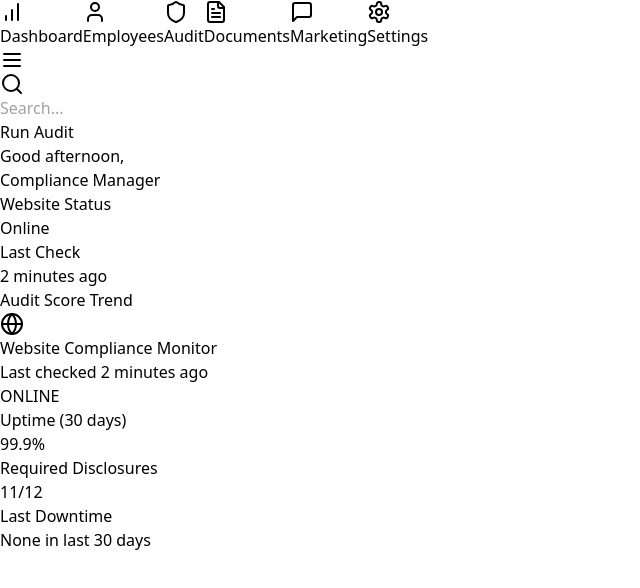
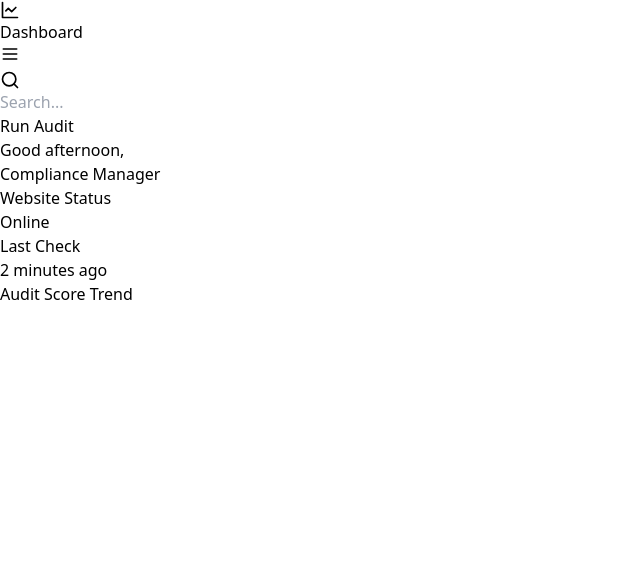
Before and after one commit to Investgrape/ria-back-office, a React (Vite) app: page / in a window 1280 px wide. Shown: the top 588 px of the page, without its empty margins (0-640 px from the left). Built offline with nearby package versions, Linux system fonts and the light colour scheme.

Commit message:
Add simplified dashboard component

```diff
--- a/src/App.jsx
+++ b/src/App.jsx
@@ -1,17 +1,23 @@
 import { useState } from 'react';
-import {
-  Search, Menu, User,
-  BarChart, Shield, FileText,
-  MessageSquare, Settings, Globe,
-} from 'lucide-react';
 import { LineChart, Line, XAxis, YAxis, Tooltip, ResponsiveContainer } from 'recharts';
 
-const Card = ({ children, className = '' }) => (
-  <div className={`bg-white rounded-lg shadow ${className}`}>{children}</div>
+// SVG Icons Components
+const SearchIcon = () => (
+  <svg xmlns="http://www.w3.org/2000/svg" width="20" height="20" viewBox="0 0 24 24" fill="none" stroke="currentColor" strokeWidth="2" strokeLinecap="round" strokeLinejoin="round">
+    <circle cx="11" cy="11" r="8"/><path d="m21 21-4.3-4.3"/>
+  </svg>
 );
 
-const CardContent = ({ children, className = '' }) => (
-  <div className={className}>{children}</div>
+const MenuIcon = () => (
+  <svg xmlns="http://www.w3.org/2000/svg" width="20" height="20" viewBox="0 0 24 24" fill="none" stroke="currentColor" strokeWidth="2" strokeLinecap="round" strokeLinejoin="round">
+    <line x1="4" x2="20" y1="12" y2="12"/><line x1="4" x2="20" y1="6" y2="6"/><line x1="4" x2="20" y1="18" y2="18"/>
+  </svg>
+);
+
+const ChartIcon = () => (
+  <svg xmlns="http://www.w3.org/2000/svg" width="20" height="20" viewBox="0 0 24 24" fill="none" stroke="currentColor" strokeWidth="2" strokeLinecap="round" strokeLinejoin="round">
+    <path d="M3 3v18h18"/><path d="m19 9-5 5-4-4-3 3"/>
+  </svg>
 );
 
 const mockData = {
@@ -26,64 +32,48 @@ const mockData = {
     lastCheck: '2 minutes ago',
     status: 'online',
     uptime: '99.9%',
-    lastDowntime: 'None in last 30 days',
-    requiredDisclosures: {
-      total: 12,
-      present: 11,
-      missing: ['State-specific fee schedule']
-    }
+    lastDowntime: 'None in last 30 days'
   }
 };
 
 function App() {
   const [isSidebarOpen, setIsSidebarOpen] = useState(true);
-  const [activeSection, setActiveSection] = useState('dashboard');
-
-  const sidebarItems = [
-    { icon: BarChart, label: 'Dashboard', id: 'dashboard' },
-    { icon: User, label: 'Employees', id: 'employees' },
-    { icon: Shield, label: 'Audit', id: 'audit' },
-    { icon: FileText, label: 'Documents', id: 'documents' },
-    { icon: MessageSquare, label: 'Marketing', id: 'marketing' },
-    { icon: Settings, label: 'Settings', id: 'settings' }
-  ];
 
   return (
     <div className="flex h-screen bg-gray-50">
+      {/* Sidebar */}
       <div className={`${isSidebarOpen ? 'w-64' : 'w-20'} bg-white border-r border-gray-200 transition-all duration-300`}>
         <div className="p-4">
           <div className="flex items-center mb-8">
             <div className="w-8 h-8 rounded-full bg-emerald-500" />
           </div>
           <nav className="space-y-1">
-            {sidebarItems.map((item) => (
             <button
-                key={item.id}
-                onClick={() => setActiveSection(item.id)}
-                className={`w-full flex items-center gap-3 px-4 py-2 rounded-md transition-colors ${
-                  activeSection === item.id
-                    ? 'bg-emerald-50 text-emerald-600'
-                    : 'text-gray-600 hover:bg-gray-50'
-                }`}
+              className="w-full flex items-center gap-3 px-4 py-2 rounded-md transition-colors bg-emerald-50 text-emerald-600"
             >
-                <item.icon className="w-5 h-5" />
-                {isSidebarOpen && <span>{item.label}</span>}
+              <ChartIcon />
+              {isSidebarOpen && <span>Dashboard</span>}
             </button>
-            ))}
           </nav>
         </div>
       </div>
 
+      {/* Main Content */}
       <div className="flex-1 flex flex-col overflow-hidden">
+        {/* Top Navigation */}
         <div className="sticky top-0 z-10 bg-white border-b border-gray-200">
           <div className="flex items-center justify-between px-4 h-16">
             <div className="flex items-center gap-4">
-              <Menu
-                className="w-6 h-6 text-gray-500 cursor-pointer hover:text-gray-700"
+              <button
                 onClick={() => setIsSidebarOpen(!isSidebarOpen)}
-              />
+                className="text-gray-500 hover:text-gray-700"
+              >
+                <MenuIcon />
+              </button>
               <div className="relative">
-                <Search className="w-5 h-5 absolute left-3 top-1/2 transform -translate-y-1/2 text-gray-400" />
+                <div className="absolute left-3 top-1/2 transform -translate-y-1/2 text-gray-400">
+                  <SearchIcon />
+                </div>
                 <input
                   type="text"
                   placeholder="Search..."
@@ -100,8 +90,10 @@ function App() {
           </div>
         </div>
 
+        {/* Dashboard Content */}
         <main className="flex-1 overflow-auto p-6">
           <div className="space-y-6">
+            {/* Header */}
             <div className="flex justify-between items-start">
               <div>
                 <h1 className="text-2xl font-normal">Good afternoon,</h1>
@@ -119,8 +111,8 @@ function App() {
               </div>
             </div>
 
-            <Card>
-              <CardContent className="p-6">
+            {/* Chart Card */}
+            <div className="bg-white rounded-lg shadow p-6">
               <h2 className="text-lg font-medium mb-4">Audit Score Trend</h2>
               <div className="h-64">
                 <ResponsiveContainer width="100%" height="100%">
@@ -146,41 +138,7 @@ function App() {
                   </LineChart>
                 </ResponsiveContainer>
               </div>
-              </CardContent>
-            </Card>
-
-            <Card>
-              <CardContent className="p-6">
-                <div className="flex justify-between items-start mb-6">
-                  <div>
-                    <h2 className="text-lg font-medium flex items-center gap-2">
-                      <Globe className="w-5 h-5" />
-                      Website Compliance Monitor
-                    </h2>
-                    <p className="text-sm text-gray-500">Last checked {mockData.website.lastCheck}</p>
             </div>
-                  <span className="px-3 py-1 text-sm rounded-full bg-emerald-100 text-emerald-800">
-                    ONLINE
-                  </span>
-                </div>
-                <div className="grid grid-cols-3 gap-6">
-                  <div>
-                    <div className="text-sm text-gray-500">Uptime (30 days)</div>
-                    <div className="text-xl">{mockData.website.uptime}</div>
-                  </div>
-                  <div>
-                    <div className="text-sm text-gray-500">Required Disclosures</div>
-                    <div className="text-xl">
-                      {mockData.website.requiredDisclosures.present}/{mockData.website.requiredDisclosures.total}
-                    </div>
-                  </div>
-                  <div>
-                    <div className="text-sm text-gray-500">Last Downtime</div>
-                    <div className="text-xl">{mockData.website.lastDowntime}</div>
-                  </div>
-                </div>
-              </CardContent>
-            </Card>
           </div>
         </main>
       </div>
```
Lines whose indentation alone changed are shown as unchanged.
